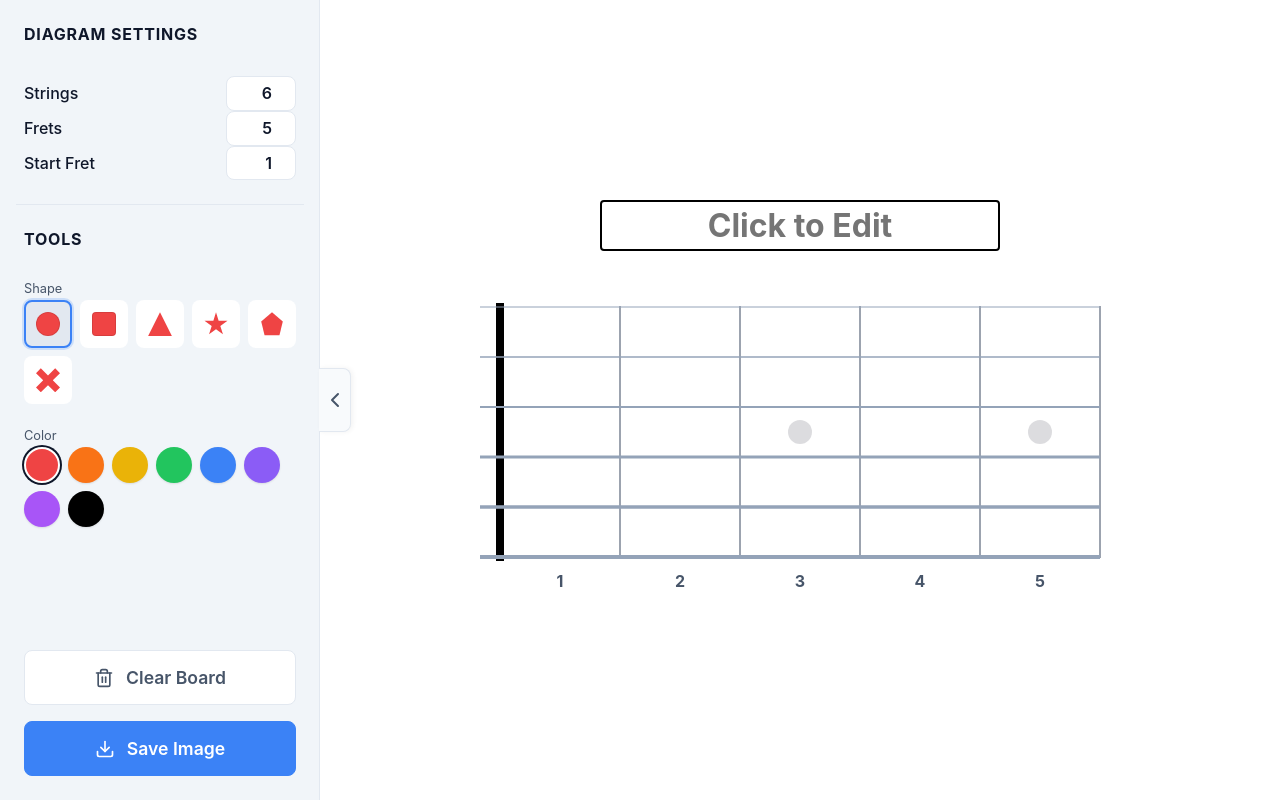
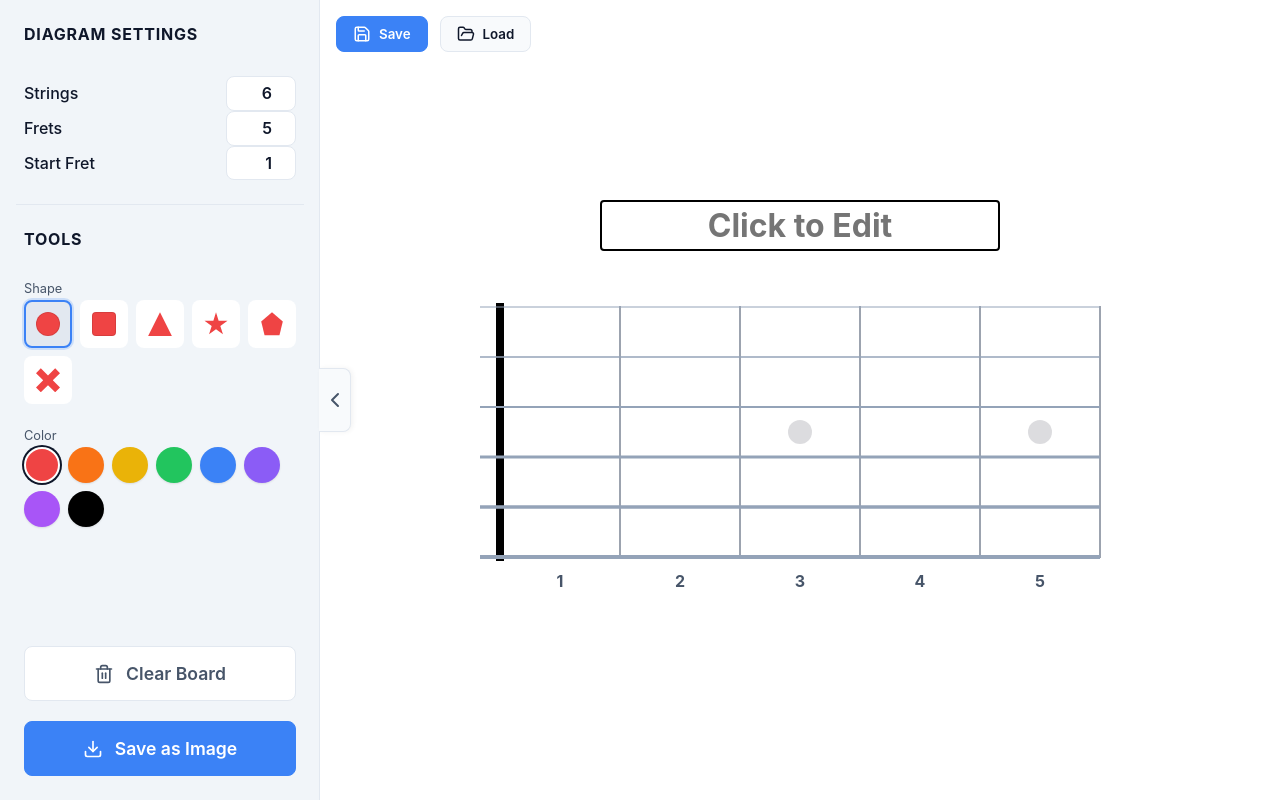
Before and after one commit to hankyukim89/Guitarfretboard, a React (Vite) app: page / in a window 1280 px wide. Built offline with nearby package versions, Linux system fonts and the light colour scheme.

Commit message:
Enhance UI with sidebar diagram management, premium styling, and updated README

```diff
--- a/src/App.jsx
+++ b/src/App.jsx
@@ -19,6 +19,10 @@ function App() {
   });
 
   const [marks, setMarks] = useState([]);
+  const [savedDiagrams, setSavedDiagrams] = useState(() => {
+    const saved = localStorage.getItem('guitar-diagrams');
+    return saved ? JSON.parse(saved) : [];
+  });
 
   const handleToggleMark = (stringIndex, fretIndex) => {
     setMarks(prevMarks => {
@@ -57,6 +61,7 @@ function App() {
   const handleClear = () => {
     if (window.confirm("Are you sure you want to clear all marks?")) {
       setMarks([]);
+      setChordName('');
     }
   };
 
@@ -77,6 +82,51 @@ function App() {
     }
   };
 
+  const handleSaveDiagram = () => {
+    let name = chordName || prompt("Enter a name for this diagram:");
+    if (!name) return;
+
+    const existingIndex = savedDiagrams.findIndex(d => d.name === name);
+
+    const newDiagram = {
+      id: existingIndex >= 0 ? savedDiagrams[existingIndex].id : Date.now(),
+      name: name,
+      config: { ...config },
+      chordName: name,
+      marks: [...marks],
+      timestamp: new Date().toISOString()
+    };
+
+    let updated;
+    if (existingIndex >= 0) {
+      if (!window.confirm(`A diagram named "${name}" already exists. Overwrite it?`)) {
+        return;
+      }
+      updated = [...savedDiagrams];
+      updated[existingIndex] = newDiagram;
+    } else {
+      updated = [...savedDiagrams, newDiagram];
+    }
+
+    setSavedDiagrams(updated);
+    localStorage.setItem('guitar-diagrams', JSON.stringify(updated));
+    setChordName(name);
+  };
+
+  const handleLoadDiagram = (diagram) => {
+    setConfig(diagram.config);
+    setMarks(diagram.marks || []);
+    setChordName(diagram.chordName || diagram.name || '');
+  };
+
+  const handleDeleteDiagram = (id) => {
+    if (window.confirm("Delete this saved diagram?")) {
+      const updated = savedDiagrams.filter(d => d.id !== id);
+      setSavedDiagrams(updated);
+      localStorage.setItem('guitar-diagrams', JSON.stringify(updated));
+    }
+  };
+
   return (
     <div className="app-container">
       <ControlPanel
@@ -94,6 +144,10 @@ function App() {
         onUpdateMarkText={handleUpdateMarkText}
         chordName={chordName}
         setChordName={setChordName}
+        onSave={handleSaveDiagram}
+        onLoad={handleLoadDiagram}
+        onDelete={handleDeleteDiagram}
+        savedDiagrams={savedDiagrams}
       />
     </div>
   );
--- a/src/components/ControlPanel.css
+++ b/src/components/ControlPanel.css
@@ -226,3 +226,17 @@
     background-color: var(--accent-hover);
     border-color: var(--accent-hover);
 }
+.footer-row {
+    display: flex;
+    gap: 0.5rem;
+}
+
+.footer-row .reset-btn {
+    flex: 1;
+    padding: 0.75rem;
+    font-size: 0.95rem;
+}
+
+.download-full-btn {
+    margin-top: 0.25rem;
+}
--- a/src/components/ControlPanel.jsx
+++ b/src/components/ControlPanel.jsx
@@ -15,7 +15,14 @@ const COLORS = [
 
 const SHAPES = ['circle', 'square', 'triangle', 'star', 'pentagon', 'cross'];
 
-const ControlPanel = ({ config, setConfig, activeTool, setActiveTool, onClear, onDownload }) => {
+const ControlPanel = ({
+    config,
+    setConfig,
+    activeTool,
+    setActiveTool,
+    onClear,
+    onDownload
+}) => {
     const [isCollapsed, setIsCollapsed] = useState(false);
 
     const handleChange = (e) => {
@@ -120,9 +127,9 @@ const ControlPanel = ({ config, setConfig, activeTool, setActiveTool, onClear, o
                             <Trash2 size={20} />
                             Clear Board
                         </button>
-                        <button className="reset-btn primary" onClick={onDownload}>
+                        <button className="reset-btn primary download-full-btn" onClick={onDownload}>
                             <Download size={20} />
-                            Save Image
+                            Save as Image
                         </button>
                     </div>
                 </div>
--- a/src/components/Fretboard.css
+++ b/src/components/Fretboard.css
@@ -1,21 +1,30 @@
 .fretboard-container {
     flex: 1;
     background-color: var(--bg-primary);
-    display: flex;
-    justify-content: center;
-    align-items: center;
     overflow: auto;
     position: relative;
-    /* subtle grid pattern for workspace bg */
-    /* background-image: radial-gradient(var(--bg-tertiary) 1px, transparent 1px); */
-    /* background-size: 20px 20px; */
+    display: block; /* Standard block layout for stability */
 }
 
 .fretboard-scroll-area {
     position: relative;
     padding: 2rem;
-    /* Allow scrolling if diagram is huge */
-    /* center vertically */
+    box-sizing: border-box;
+
+    display: flex;
+    flex-direction: column;
+    align-items: center;
+
+    /* Stability fix: Use margin-left to center.
+       When var(--fretboard-width) + padding is < 100%, it centers.
+       When it exceeds 100%, it clamps to 0 (the left edge).
+    */
+    width: max-content;
+    height: max-content;
+    min-height: 100%;
+    margin: 0 auto; /* Horizontal centering that handles overflow correctly */
+
+    background-color: var(--bg-primary);
 }
 
 .fretboard-svg {
@@ -43,3 +52,162 @@
     box-sizing: border-box;
     box-shadow: 0 4px 6px rgba(0, 0, 0, 0.3);
 }
+
+/* Diagram Action Buttons (Top Left) */
+.diagram-actions {
+    position: absolute;
+    top: 1rem;
+    left: 1rem;
+    display: flex;
+    gap: 0.75rem;
+    z-index: 100;
+}
+
+.action-btn {
+    padding: 0.5rem 1rem;
+    background-color: var(--bg-secondary);
+    border: 1px solid var(--border-color);
+    border-radius: var(--radius-md);
+    color: var(--text-primary);
+    font-weight: 600;
+    cursor: pointer;
+    transition: all 0.2s;
+    display: flex;
+    align-items: center;
+    gap: 0.5rem;
+}
+
+.action-btn:hover {
+    background-color: var(--bg-tertiary);
+    border-color: var(--accent-primary);
+}
+
+.action-btn.primary {
+    background-color: var(--accent-primary);
+    color: white;
+    border-color: var(--accent-primary);
+}
+
+.action-btn.primary:hover {
+    background-color: var(--accent-hover);
+}
+
+/* Load Sidebar Styles */
+.load-sidebar {
+    position: fixed;
+    top: 0;
+    right: 0;
+    width: 350px;
+    height: 100vh;
+    background: var(--bg-secondary);
+    border-left: 1px solid var(--border-color);
+    box-shadow: -4px 0 15px rgba(0, 0, 0, 0.1);
+    z-index: 1000;
+    display: flex;
+    flex-direction: column;
+}
+
+.sidebar-header {
+    padding: 1.5rem;
+    border-bottom: 1px solid var(--border-color);
+    display: flex;
+    justify-content: space-between;
+    align-items: center;
+}
+
+.sidebar-header h3 {
+    margin: 0;
+    font-size: 1.25rem;
+    color: var(--text-primary);
+    font-weight: 700;
+}
+
+.close-sidebar-btn {
+    background: transparent;
+    border: none;
+    color: var(--text-secondary);
+    cursor: pointer;
+    padding: 0.5rem;
+    border-radius: 50%;
+    display: flex;
+    transition: background 0.2s;
+}
+
+.close-sidebar-btn:hover {
+    background: var(--bg-tertiary);
+    color: var(--text-primary);
+}
+
+.sidebar-body {
+    padding: 1rem;
+    overflow-y: auto;
+    flex: 1;
+}
+
+.saved-diagrams-list-v2 {
+    display: flex;
+    flex-direction: column;
+    gap: 0.75rem;
+}
+
+.diagram-item-v2 {
+    display: flex;
+    align-items: center;
+    justify-content: space-between;
+    background: var(--bg-primary);
+    border: 1px solid var(--border-color);
+    border-radius: var(--radius-md);
+    padding: 1rem;
+    transition: all 0.2s;
+}
+
+.diagram-item-v2:hover {
+    border-color: var(--accent-primary);
+    background: var(--bg-tertiary);
+    transform: translateX(-4px);
+}
+
+.diagram-info {
+    flex: 1;
+    display: flex;
+    flex-direction: column;
+    cursor: pointer;
+    min-width: 0;
+}
+
+.diagram-name {
+    font-weight: 600;
+    color: var(--text-primary);
+    white-space: nowrap;
+    overflow: hidden;
+    text-overflow: ellipsis;
+}
+
+.diagram-date {
+    font-size: 0.75rem;
+    color: var(--text-secondary);
+}
+
+.delete-btn {
+    color: #ef4444;
+    background: transparent;
+    border: none;
+    padding: 0.5rem;
+    cursor: pointer;
+    border-radius: var(--radius-sm);
+    display: flex;
+    transition: all 0.2s;
+}
+
+.delete-btn:hover {
+    background: rgba(239, 68, 68, 0.1);
+    transform: scale(1.1);
+}
+
+.empty-state {
+    text-align: center;
+    padding: 3rem 1rem;
+    color: var(--text-secondary);
+    font-style: italic;
+    font-size: 0.95rem;
+}
--- a/src/components/Fretboard.jsx
+++ b/src/components/Fretboard.jsx
@@ -1,5 +1,6 @@
 import React, { useRef, useState } from 'react';
 import { motion, AnimatePresence } from 'framer-motion';
+import { X, Trash2, FolderOpen, Save } from 'lucide-react';
 import './Fretboard.css';
 
 const STRING_SPACING = 50;
@@ -11,9 +12,21 @@ const PADDING_Y = 40; // Top/bottom padding
 const INLAYS = [3, 5, 7, 9, 12, 15, 17, 19, 21, 24];
 const DOUBLE_INLAYS = [12, 24];
 
-const Fretboard = ({ config, marks, onToggleMark, onUpdateMarkText, chordName, setChordName }) => {
+const Fretboard = ({
+    config,
+    marks,
+    onToggleMark,
+    onUpdateMarkText,
+    chordName,
+    setChordName,
+    onSave,
+    onLoad,
+    onDelete,
+    savedDiagrams
+}) => {
     const svgRef = useRef(null);
     const [editingMark, setEditingMark] = useState(null); // { string, fret }
+    const [isLoadSidebarOpen, setIsLoadSidebarOpen] = useState(false);
 
     // Calculate dimensions
     const width = config.frets * FRET_SPACING + PADDING_X * 2;
@@ -73,9 +86,27 @@ const Fretboard = ({ config, marks, onToggleMark, onUpdateMarkText, chordName, s
         }
     };
 
+    const handleLoadItem = (diagram) => {
+        onLoad(diagram);
+        setIsLoadSidebarOpen(false);
+    };
+
     return (
         <div className="fretboard-container">
-            <div className="fretboard-scroll-area fretboard-download-area" style={{ display: 'flex', flexDirection: 'column', alignItems: 'center', backgroundColor: 'var(--bg-primary)' }}>
+            {/* Top Left Actions */}
+            <div className="diagram-actions">
+                <button className="action-btn primary" onClick={onSave}>
+                    <Save size={18} />
+                    Save
+                </button>
+                <button className="action-btn" onClick={() => setIsLoadSidebarOpen(!isLoadSidebarOpen)}>
+                    <FolderOpen size={18} />
+                    Load
+                </button>
+            </div>
+
+            <div className="fretboard-scroll-area fretboard-download-area">
+                <div style={{ minHeight: 'calc(100vh - 4rem)', display: 'flex', flexDirection: 'column', justifyContent: 'center', alignItems: 'center' }}>
                     {/* Chord Name Input */}
                     <input
                         value={chordName}
@@ -204,7 +235,7 @@ const Fretboard = ({ config, marks, onToggleMark, onUpdateMarkText, chordName, s
                                             transition={{ type: "spring", stiffness: 300, damping: 20 }}
                                         >
                                             {mark.shape === 'circle' && (
-                                            <circle cx={x} cy={y} r={16} fill={mark.color} />
+                                                <circle cx={x} cy={y} r={21} fill={mark.color} />
                                             )}
                                             {mark.shape === 'square' && (
                                                 <rect x={x - 14} y={y - 14} width={28} height={28} rx={4} fill={mark.color} />
@@ -288,6 +319,57 @@ const Fretboard = ({ config, marks, onToggleMark, onUpdateMarkText, chordName, s
                     </div>
                 </div>
             </div>
+
+            {/* Load Sidebar */}
+            <AnimatePresence>
+                {isLoadSidebarOpen && (
+                    <motion.div
+                        className="load-sidebar"
+                        initial={{ x: '100%' }}
+                        animate={{ x: 0 }}
+                        exit={{ x: '100%' }}
+                        transition={{ type: 'spring', damping: 25, stiffness: 200 }}
+                    >
+                        <div className="sidebar-header">
+                            <h3>Saved Diagrams</h3>
+                            <button className="close-sidebar-btn" onClick={() => setIsLoadSidebarOpen(false)}>
+                                <X size={20} />
+                            </button>
+                        </div>
+                        <div className="sidebar-body">
+                            <div className="saved-diagrams-list-v2">
+                                {savedDiagrams.length === 0 ? (
+                                    <div className="empty-state">No diagrams saved yet.</div>
+                                ) : (
+                                    savedDiagrams.map((diagram) => (
+                                        <div key={diagram.id} className="diagram-item-v2">
+                                            <div className="diagram-info" onClick={() => handleLoadItem(diagram)}>
+                                                <span className="diagram-name">{diagram.name}</span>
+                                                <span className="diagram-date">
+                                                    {new Date(diagram.timestamp).toLocaleDateString()}
+                                                </span>
+                                            </div>
+                                            <div className="diagram-actions-row">
+                                                <button
+                                                    className="delete-btn"
+                                                    onClick={(e) => {
+                                                        e.stopPropagation();
+                                                        onDelete(diagram.id);
+                                                    }}
+                                                    title="Delete"
+                                                >
+                                                    <Trash2 size={18} />
+                                                </button>
+                                            </div>
+                                        </div>
+                                    ))
+                                )}
+                            </div>
+                        </div>
+                    </motion.div>
+                )}
+            </AnimatePresence>
+        </div>
     );
 };
 
```
Also changed, not shown: 1 other file (tests, documents, lock files or other folders). Lines whose indentation alone changed are shown as unchanged.
